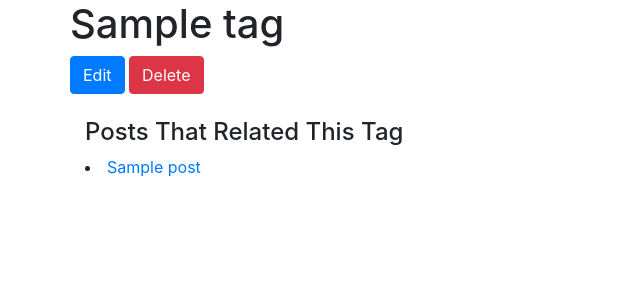
After one commit to sozgur/flask-blogly, a Flask app: page /tags/1 in a window 1280 px wide. The commit adds this page. Shown: the top 300 px of the page, without its empty margins (0-640 px from the left). Run offline with Flask 2, Linux system fonts and the light colour scheme; tables that the repository leaves empty hold one stand-in row (values such as "Sample post"); some libraries are stand-ins or nearby versions.

Commit message:
add tags

```diff
--- a/app.py
+++ b/app.py
@@ -1,6 +1,6 @@
 from flask import Flask, render_template, redirect, request
 from flask_debugtoolbar import DebugToolbarExtension
-from models import db, connect_db, User, Post
+from models import db, connect_db, User, Post, Tag
 
 app = Flask(__name__)
 
@@ -16,12 +16,14 @@ debug = DebugToolbarExtension(app)
 connect_db(app)
 db.create_all()
 
+
 @app.route('/')
 def home():
     """ Home page """
     posts = Post.query.order_by(Post.created_at.desc()).limit(5).all()
     return render_template("home.html", posts=posts)
 
+####### USERS #####
 
 @app.route('/users')
 def list_user():
@@ -29,10 +31,12 @@ def list_user():
     users = User.query.order_by(User.last_name, User.first_name).all()
     return render_template("users/list.html", users = users)
 
+
 @app.route('/users/new', methods=["GET"])
 def add_user_form():
     """Show add new user form"""
     return render_template("users/new_form.html")
+
 
 @app.route('/users/new', methods=["POST"])
 def add_user():
@@ -49,6 +53,7 @@ def add_user():
     db.session.commit()
 
     return redirect('/users')
+
 
 @app.route('/users/<int:user_id>')
 def show_user(user_id):
@@ -97,7 +102,7 @@ def delete_user(user_id):
     return redirect("/users")
 
 
-####### POST #######
+####### POSTS #######
 
 @app.route('/users/<int:user_id>/posts/new')
 def new_post_form(user_id):
@@ -105,6 +110,7 @@ def new_post_form(user_id):
     user = User.query.get_or_404(user_id)
 
     return render_template("posts/new_form.html", user=user)
+
 
 @app.route('/users/<int:user_id>/posts/new', methods=["POST"])
 def add_post(user_id):
@@ -117,6 +123,7 @@ def add_post(user_id):
     db.session.commit()
 
     return redirect(f"/users/{user_id}")
+
 
 @app.route('/posts/<int:post_id>')
 def show_post(post_id):
@@ -147,7 +154,6 @@ def edit_post(post_id):
     return redirect(f"/posts/{post_id}")
 
 
-
 @app.route('/posts/<int:post_id>/delete', methods=["POST"])
 def delete_post(post_id):
     """Delete post"""
@@ -159,6 +165,75 @@ def delete_post(post_id):
 
     return redirect(f"/users/{user_id}")
 
+
+##### TAGS #####
+
+@app.route('/tags')
+def list_tags():
+    """List all tags"""
+
+    tags = Tag.query.all()
+    return render_template("tags/list.html", tags=tags)
+
+
+@app.route('/tags/<int:tag_id>')
+def show_tag(tag_id):
+    """Show tag detail"""
+
+    tag = Tag.query.get_or_404(tag_id)
+    return render_template("tags/detail.html", tag=tag)
+
+
+@app.route('/tags/new')
+def add_tag_form():
+    """Show add tag form"""
+
+    return render_template('tags/new_form.html')
+
+
+@app.route('/tags/new', methods=['POST'])
+def add_tag():
+    """Add new tag on db"""
+
+    name = request.form["name"]
+    tag = Tag(name=name)
+    db.session.add(tag)
+    db.session.commit()
+
+    return redirect('/tags')
+
+@app.route('/tags/<int:tag_id>/edit')
+def edit_tag_form(tag_id):
+    """Show form for edit the tag"""
+
+    tag = Tag.query.get_or_404(tag_id)
+
+    return render_template('tags/edit_form.html', tag = tag)
+
+
+@app.route('/tags/<int:tag_id>/edit', methods=["POST"])
+def edit_tag(tag_id):
+    """Edit tag on db"""
+
+    tag = Tag.query.get_or_404(tag_id)
+    tag.name = request.form["name"]
+
+    db.session.add(tag)
+    db.session.commit()
+
+    return redirect("/tags")
+
+@app.route('/tags/<int:tag_id>/delete', methods=["POST"])
+def delete_tag(tag_id):
+    """Delete tag from db"""
+
+    tag = Tag.query.get_or_404(tag_id)
+    db.session.delete(tag)
+    db.session.commit()
+
+    return redirect("/tags")
+
+
 #### if page not found ####
 
 @app.errorhandler(404)
--- a/templates/posts/detail.html
+++ b/templates/posts/detail.html
@@ -1,4 +1,5 @@
 {% extends "base.html" %}
+{% block title %}Post - {{post.name}}{% endblock %}
 {% block content %}
 
 <h1>{{post.title}}</h1>
--- a/templates/posts/edit_form.html
+++ b/templates/posts/edit_form.html
@@ -1,4 +1,5 @@
 {% extends "base.html" %}
+{% block title %}Edit Post{% endblock %}
 {% block content%}
 
 <h1>Edit Post</h1>
--- a/templates/posts/new_form.html
+++ b/templates/posts/new_form.html
@@ -1,4 +1,5 @@
 {% extends "base.html" %}
+{% block title %}New Post{% endblock %}
 {% block content%}
 
 <h1>Add Post for {{user.full_name}}</h1>
--- /dev/null
+++ b/templates/tags/detail.html
@@ -0,0 +1,22 @@
+{% extends "base.html" %}
+{% block title %}Tag - {{tag.name}}{% endblock %}
+{% block content %}
+
+    <div class="row">
+       <h1>{{tag.name}}</h1>
+    </div>
+    <div class="row">
+        <form>
+            <button type="submit" class="btn btn-primary" formmethod="get" formaction="/tags/{{tag.id}}/edit">Edit</button>
+            <button type="submit" class="btn btn-danger" formmethod="post" formaction="/tags/{{tag.id}}/delete">Delete</button>
+        </form>
+    </div>
+
+    <div class="mt-4">
+        <h4>Posts That Related This Tag</h4>
+        {% for post in tag.posts %}
+           <li><a href="/posts/{{post.id}}">{{post.title}}</a></li>
+        {% endfor %}
+    </div>
+
+{% endblock %}
--- a/templates/users/detail.html
+++ b/templates/users/detail.html
@@ -1,4 +1,5 @@
 {% extends "base.html" %}
+{% block title %}User - {{user.full_name}}{% endblock %}
 {% block content %}
 <div class="row">
     <div class="col-sm-3">
--- a/templates/users/edit_form.html
+++ b/templates/users/edit_form.html
@@ -1,4 +1,5 @@
 {% extends "base.html" %}
+{% block title %}Edit User{% endblock %}
 {% block content%}
 
 <h1>Edit a user</h1>
--- a/templates/users/new_form.html
+++ b/templates/users/new_form.html
@@ -1,4 +1,5 @@
 {% extends "base.html" %}
+{% block title %}New User{% endblock %}
 {% block content%}
 
 <h1>Create a user</h1>
```
Also changed, not shown: models.py (+24 -0 lines), templates/tags/edit_form.html (added, +16 -0 lines), templates/tags/list.html (added, +12 -0 lines), templates/tags/new_form.html (added, +16 -0 lines).
